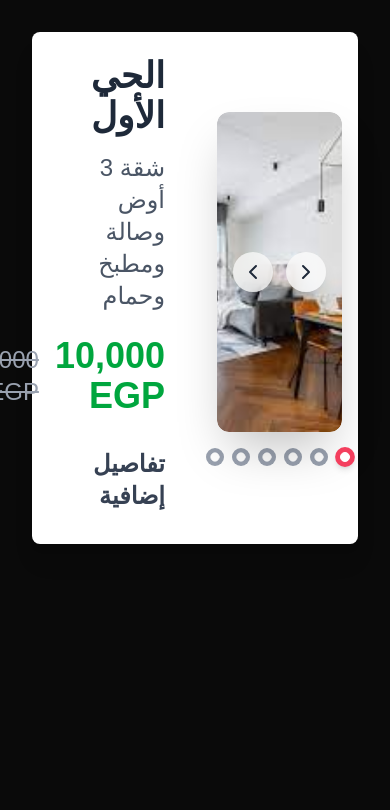
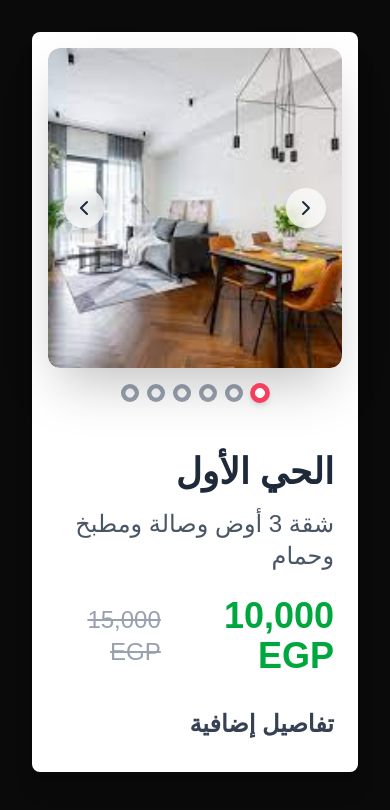
Before and after one commit to soghayarmahmoud/sakanify, a Next.js app: page /apartments/1 in a window 390 px wide. Shown: the top 810 px of the page. Built offline with nearby package versions, Linux system fonts and the light colour scheme.

Commit message:
edit slider color

```diff
--- a/app/apartments/[id]/page.js
+++ b/app/apartments/[id]/page.js
@@ -148,8 +148,8 @@ const ApartmentDetailPage = ({ params }) => {
 
     return (
         <main className="p-8 h-full" dir="rtl">
-            <div className="grid grid-cols-12 gap-3 justify-between items-center bg-white rounded-lg shadow-xl ">
-                <div className="relative h-96 col-span-6">
+            <div className="grid lg:grid-cols-12 gap-3 md:grid-cols-1 h-full sm:grid-cols-1 justify-between items-center bg-white rounded-lg shadow-xl ">
+                <div className="relative h-96 col-span-6 sm:grid-span-1 md:grid-span-1 ">
 
                     <ImageSlider slides={slidesData} ></ImageSlider>
 
@@ -157,7 +157,7 @@ const ApartmentDetailPage = ({ params }) => {
 
                 </div>
 
-                <div className="p-6 col-span-6">
+                <div className="p-6 col-span-6 sm:grid-span-1 md:grid-span-1">
                     <h1 className="text-4xl font-extrabold text-gray-800 mb-4">{apartment.title}</h1>
                     <p className="text-2xl text-gray-600 mb-6">{apartment.description}</p>
                     <div className="flex items-baseline mb-6">
```
